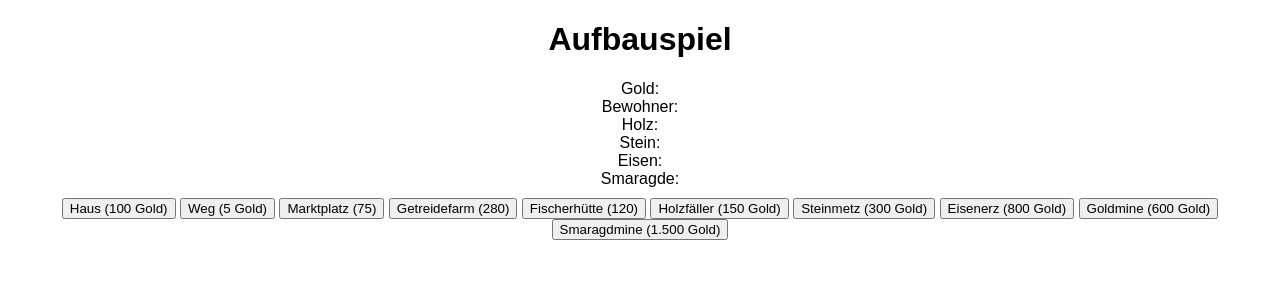
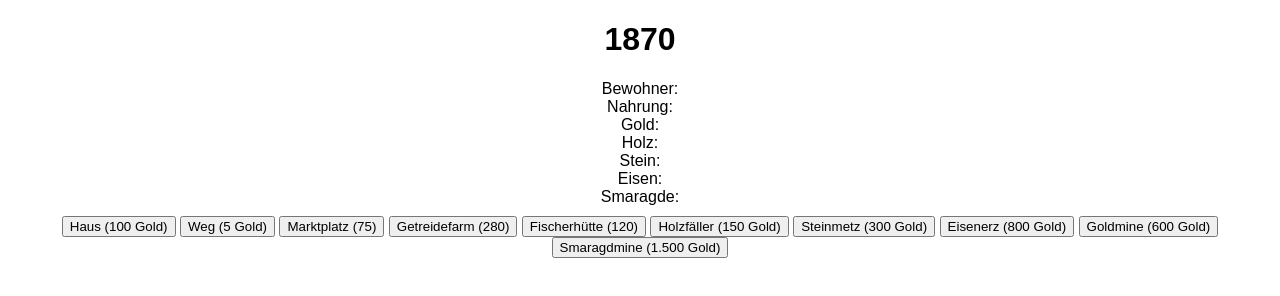
Before and after one commit to 413X-A/coc, a plain HTML site: page index.html in a window 1280 px wide. Drawn offline with Linux system fonts and the light colour scheme.

Commit message:
Update index.html

```diff
--- a/index.html
+++ b/index.html
@@ -6,13 +6,14 @@
     <link rel="stylesheet" href="style.css">
 </head>
 <body>
-    <h1>Aufbauspiel</h1>
+    <h1>1870</h1>
+    <div>Bewohner: <span id="bewohner"></span></div>
+    <div>Nahrung: <span id="nahrung"></span></div>
     <div>Gold: <span id="gold"></span></div>
-<div>Bewohner: <span id="bewohner"></span></div>
-<div>Holz: <span id="holz"></span></div>
-<div>Stein: <span id="stein"></span></div>
-<div>Eisen: <span id="eisen"></span></div>
-<div>Smaragde: <span id="smaragde"></span></div>
+    <div>Holz: <span id="holz"></span></div>
+    <div>Stein: <span id="stein"></span></div>
+    <div>Eisen: <span id="eisen"></span></div>
+    <div>Smaragde: <span id="smaragde"></span></div>
 
     <div id="baumenü">
         <button onclick="setBuilding('haus')">Haus (100 Gold)</button>
```
